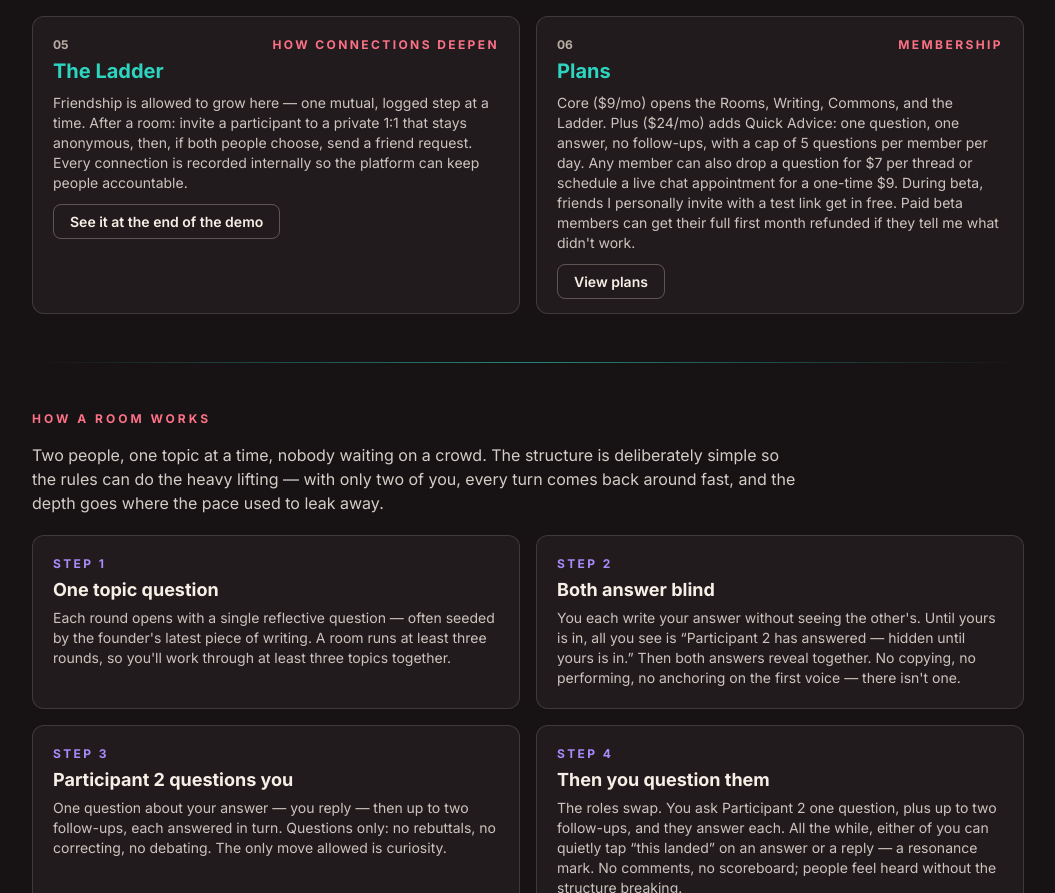
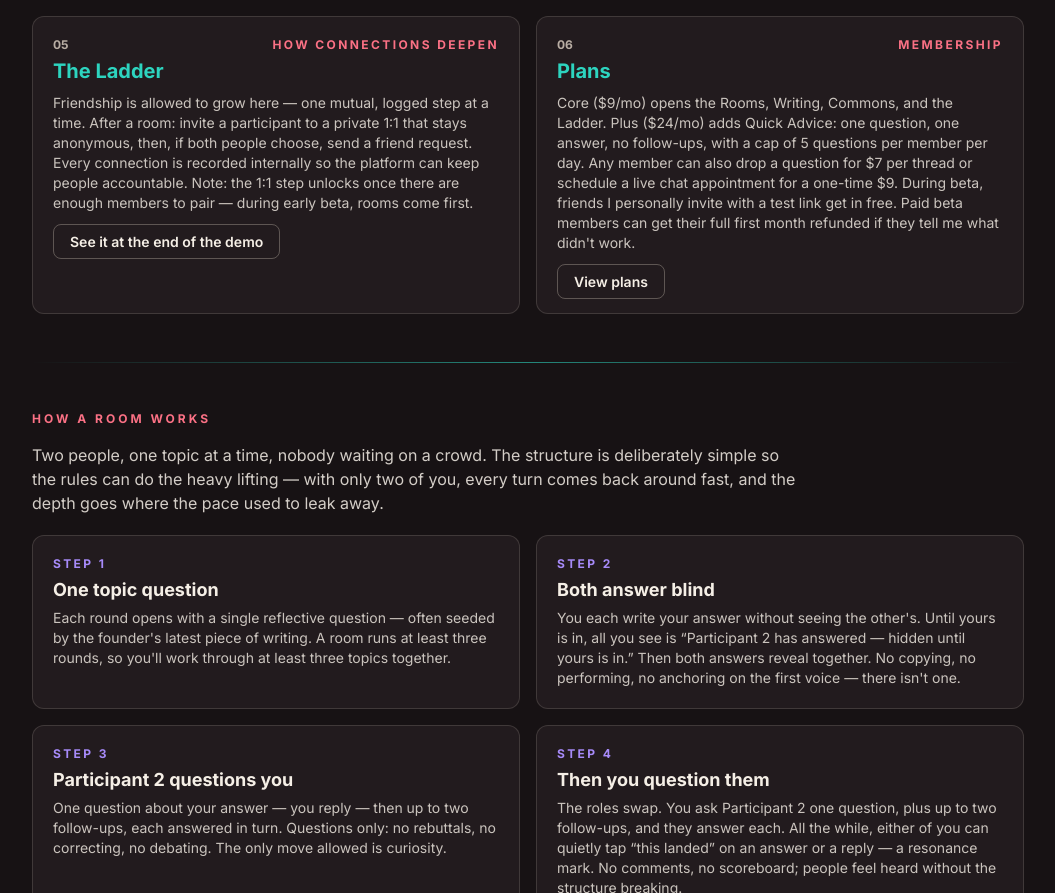
Before and after one commit to creativestephsolutions-eng/fafy-beta, a Next.js app: page / in a window 1280 px wide. Shown: the part 2039-2932 px from the top of the page, without its empty margins (112-1167 px from the left). Built offline with nearby package versions, Linux system fonts and the light colour scheme; no server answers.

Commit message:
Add disclaimer: 1:1 unlocks once enough members to pair

```diff
--- a/src/app/page.tsx
+++ b/src/app/page.tsx
@@ -39,7 +39,7 @@ const CORE = [
     n: "05",
     role: "How connections deepen",
     title: "The Ladder",
-    body: "Friendship is allowed to grow here — one mutual, logged step at a time. After a room: invite a participant to a private 1:1 that stays anonymous, then, if both people choose, send a friend request. Every connection is recorded internally so the platform can keep people accountable.",
+    body: "Friendship is allowed to grow here — one mutual, logged step at a time. After a room: invite a participant to a private 1:1 that stays anonymous, then, if both people choose, send a friend request. Every connection is recorded internally so the platform can keep people accountable. Note: the 1:1 step unlocks once there are enough members to pair — during early beta, rooms come first.",
     cta: "See it at the end of the demo",
     href: "/room",
   },
```
